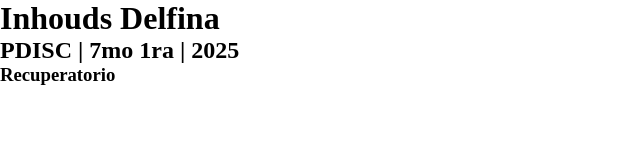
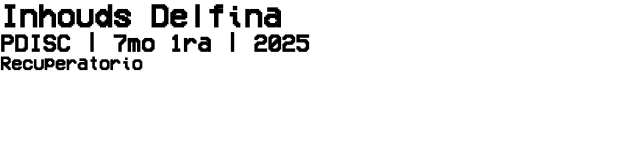
Before and after one commit to Inhouds-Delfina/recuperatorio_pdisc, a plain HTML site: page index.html in a window 1280 px wide. Shown: the whole page, without its empty margins (0-640 px from the left). Drawn offline with Linux system fonts and the light colour scheme; files that its build step writes are made by us from their sources; files whose address does not match are found by name.

Commit message:
Cambiar fuente de página

```diff
--- a/assests/css/style.css
+++ b/assests/css/style.css
@@ -12,3 +12,9 @@
     font-weight: normal;
     font-style: normal;
   }
+
+  body {
+
+    font-family: 'VCR OSD Mono', 'Century Gothic', Montserrat, Arial;
+
+  }
```
